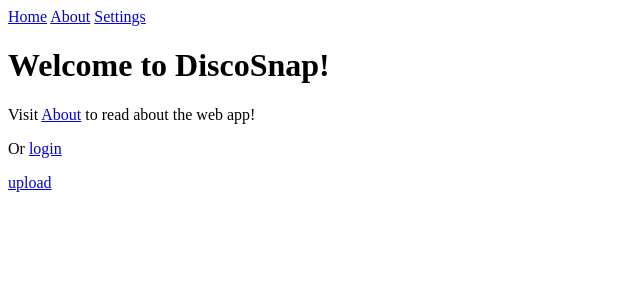
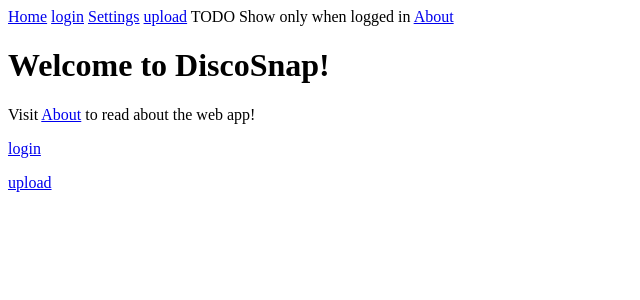
Before and after one commit to Thatcherwood/SnapDisco, a SvelteKit app in the folder SnapDisco/: page / in a window 1280 px wide. Shown: the top 300 px of the page, without its empty margins (0-640 px from the left). Built offline with nearby package versions, Linux system fonts and the light colour scheme.

Commit message:
set upload page javascript to run on client browser

```diff
--- a/SnapDisco/src/routes/+layout.svelte
+++ b/SnapDisco/src/routes/+layout.svelte
@@ -1,7 +1,9 @@
 <nav>
-  <a href="/">Home</a>
-  <a href="/about">About</a>
-  <a href="/settings">Settings</a>
+	<a href="/">Home</a>
+	<a href="/login">login</a>
+	<a href="/settings">Settings</a>
+	<a href="/upload">upload</a> TODO Show only when logged in
+	<a href="/about">About</a>
 </nav>
 
-<slot></slot>
+<slot />
--- a/SnapDisco/src/routes/+page.svelte
+++ b/SnapDisco/src/routes/+page.svelte
@@ -1,5 +1,5 @@
 <h1>Welcome to DiscoSnap!</h1>
 <p>Visit <a href="/about">About</a> to read about the web app!</p>
-<p>Or <a href="/login">login</a></p>
+<p><a href="/login">login</a></p>
 
 <p><a href="/upload">upload</a></p>
```
Also changed, not shown: SnapDisco/src/routes/upload/+page.svelte (+15 -6 lines), 1 other file (tests, documents, lock files or other folders).
